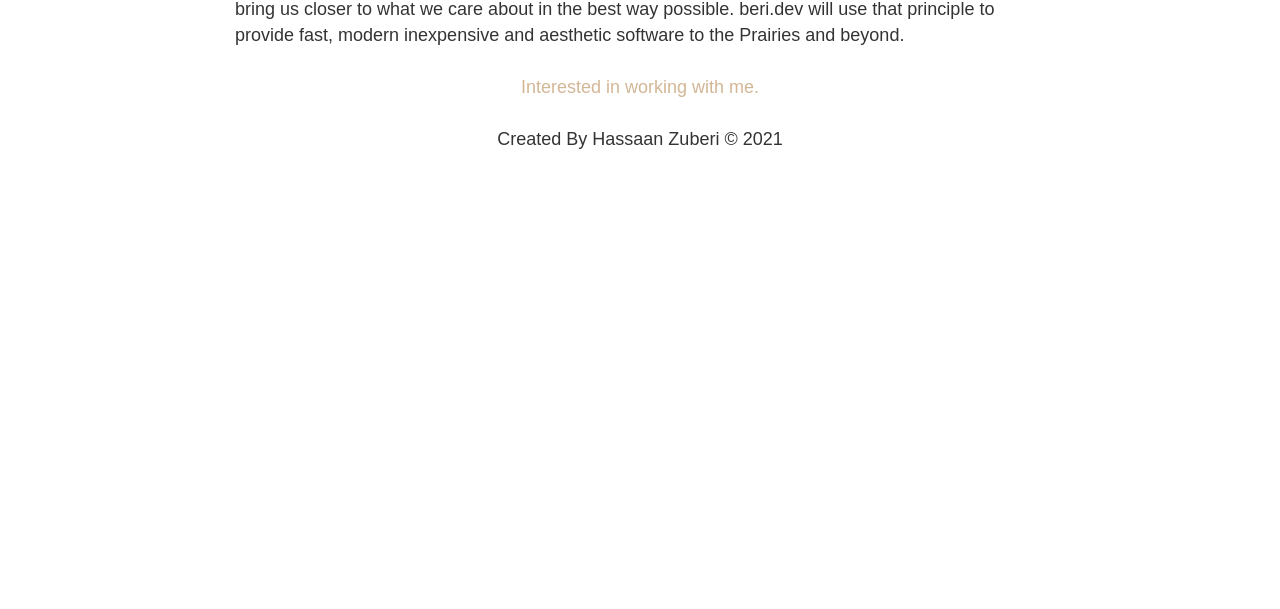
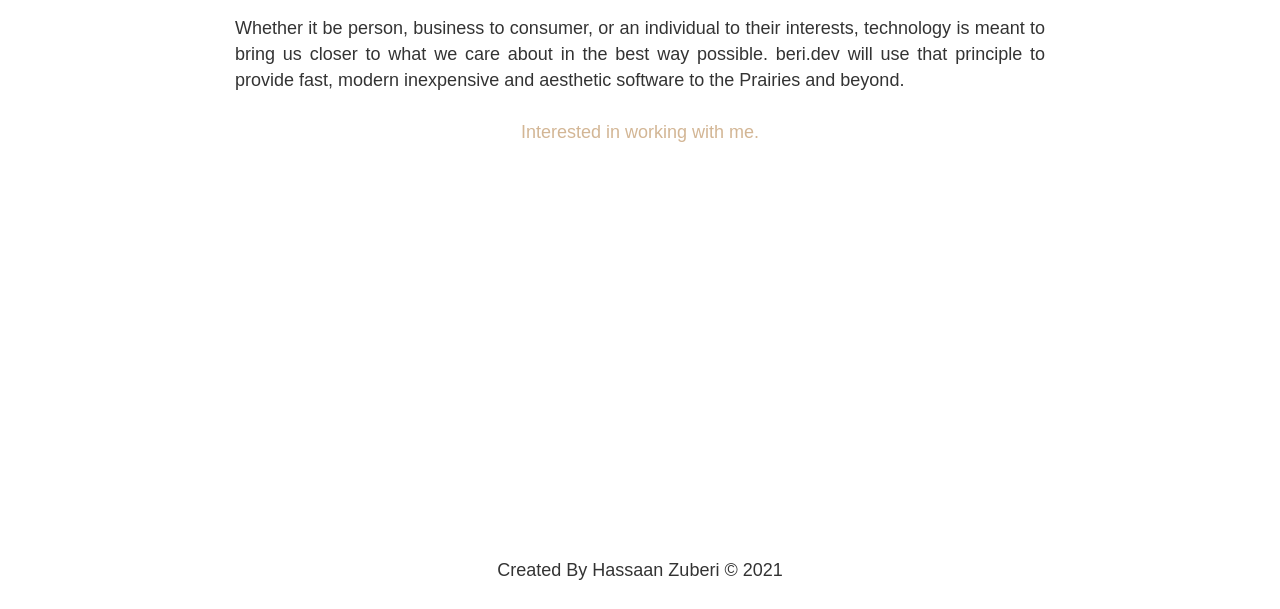
Before and after one commit to HAZberi/gatsby-blog-starter, a Gatsby site: page /about in a window 1280 px wide. Shown: the part 191-800 px from the top of the page. Built offline with nearby package versions, Linux system fonts and the light colour scheme; Gatsby itself is replaced by a stand-in of ours.

Commit message:
Layout module scss init

```diff
--- a/src/components/Layout.js
+++ b/src/components/Layout.js
@@ -2,14 +2,17 @@ import React from "react"
 import Footer from "./Footer"
 import Header from "./Header"
 import "../styles/index.scss";
+import layoutStyles from "./layout.module.scss";
 
 const Layout = props => {
   return (
-    <>
+    <div className={layoutStyles.container}>
       <Header />
-      {props.children}
+      <div className={layoutStyles.content}>
+        {props.children}
+      </div>
       <Footer />
-    </>
+    </div>
   )
 }
 
--- /dev/null
+++ b/src/components/layout.module.scss
@@ -0,0 +1,10 @@
+.container {
+    margin: 0 auto;
+    display: flex;
+    flex-direction: column;
+    min-height: 100vh;
+}
+.content {
+    flex-grow: 1;
+    margin-top: 2.5em;
+}
--- a/src/pages/about.js
+++ b/src/pages/about.js
@@ -4,25 +4,29 @@ import Layout from "../components/Layout.js"
 
 const AboutPage = () => {
   return (
-    <div
-      style={{ display: "flex", flexDirection: "column", alignItems: "center" }}
-    >
+    <>
       <Layout>
+        <div style={{ display: "flex", justifyContent: "center" }}>
           <h1>About</h1>
-        <p style={{ maxWidth: "45em" }}>
-          Whether it be person, business to consumer, or an individual to their
-          interests, technology is meant to bring us closer to what we care
-          about in the best way possible. beri.dev will use that principle to
-          provide fast, modern inexpensive and aesthetic software to the
-          Prairies and beyond.
+        </div>
+        <div style={{ display: "flex", justifyContent: "center" }}>
+          <p style={{ maxWidth: "45em", textAlign: "justify" }}>
+            Whether it be person, business to consumer, or an individual to
+            their interests, technology is meant to bring us closer to what we
+            care about in the best way possible. beri.dev will use that
+            principle to provide fast, modern inexpensive and aesthetic software
+            to the Prairies and beyond.
           </p>
+        </div>
+        <div style={{ display: "flex", justifyContent: "center" }}>
           <p>
             <Link to="/contact" style={{ textDecoration: "none" }}>
               Interested in working with me.
             </Link>
           </p>
+        </div>
       </Layout>
-    </div>
+    </>
   )
 }
 
```
Also changed, not shown: src/pages/index.js (+10 -2 lines). Lines whose indentation alone changed are shown as unchanged.
